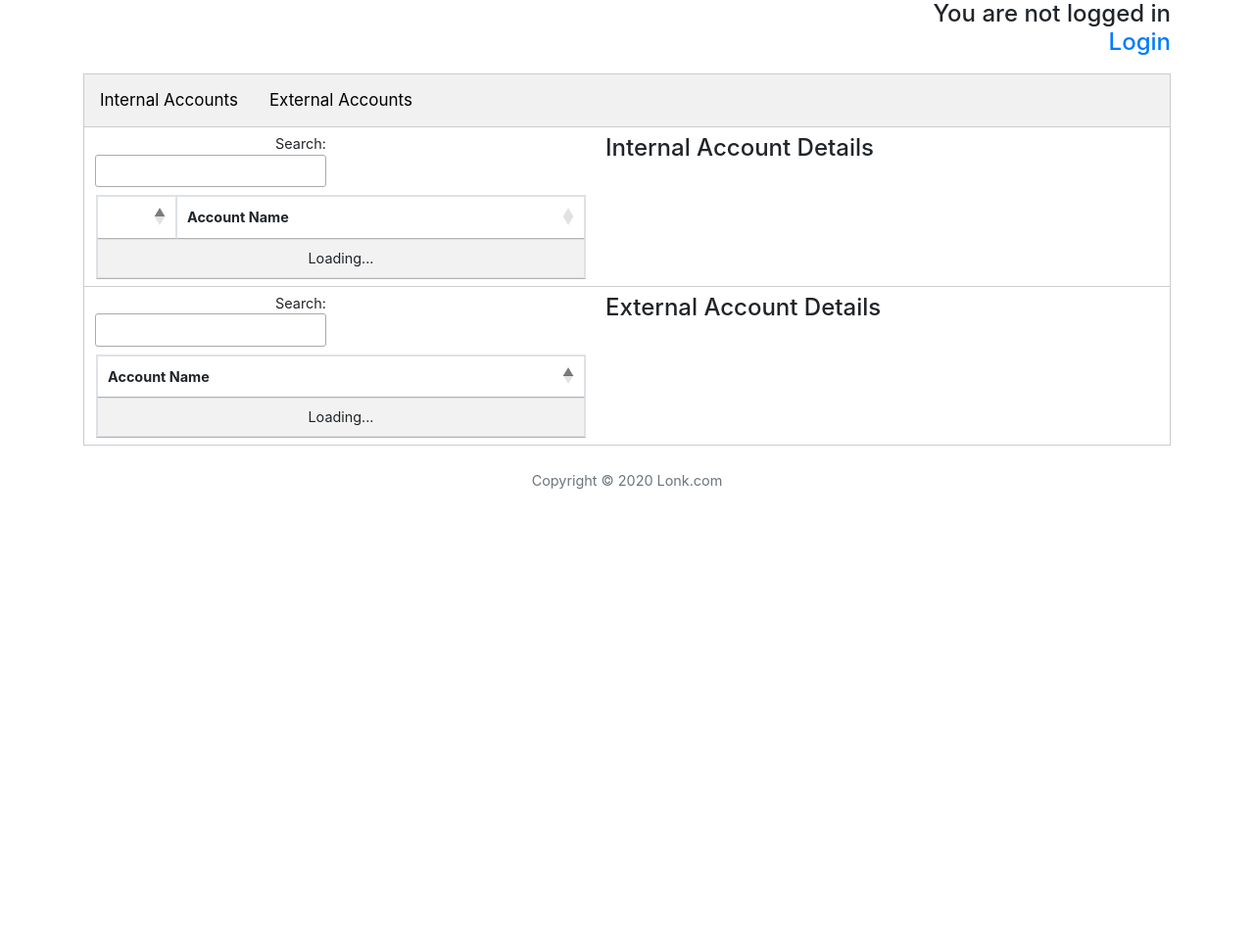
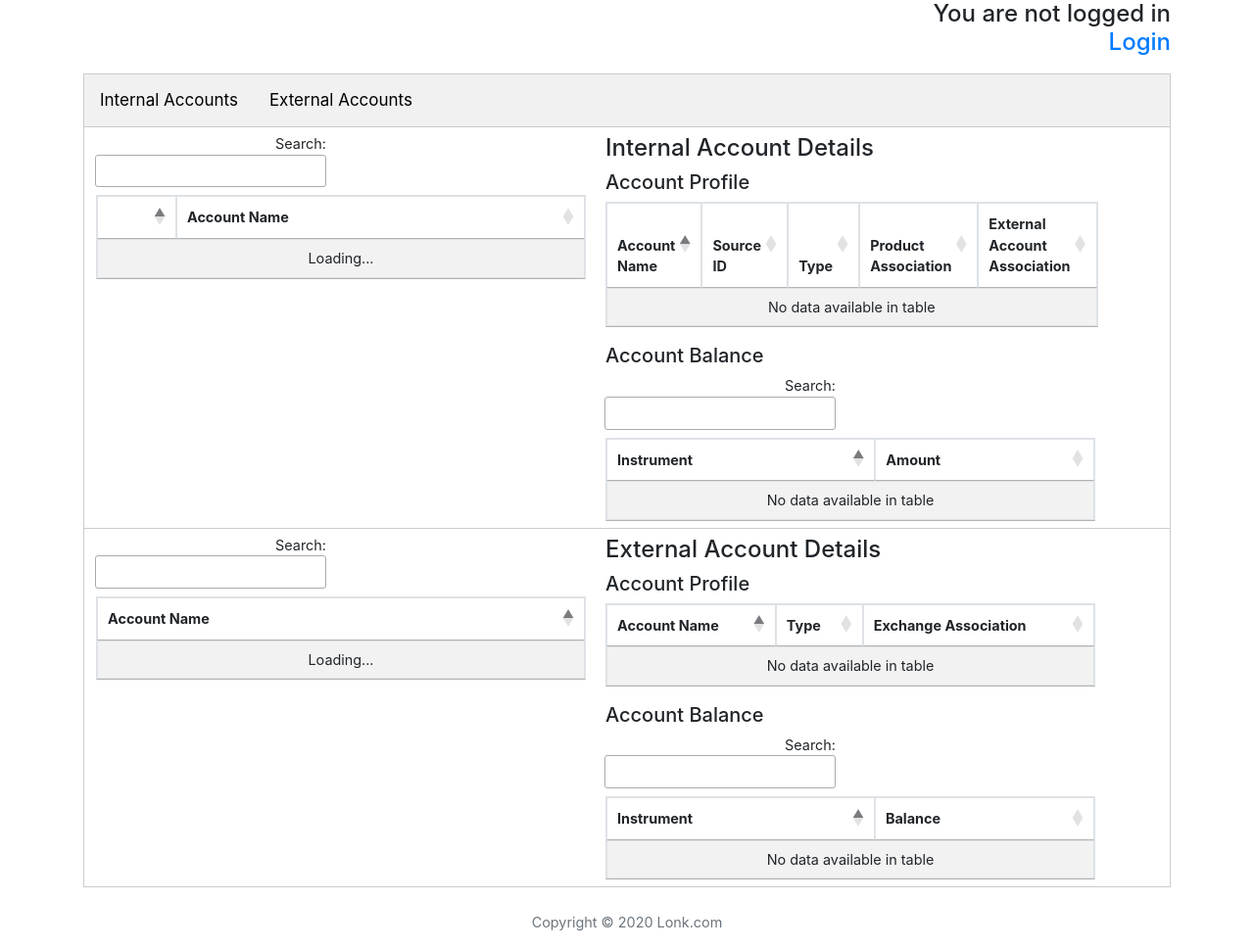
Before and after one commit to deoshao11/django-gui, a Django app: page / in a window 1280 px wide. Shown: the whole page at 98% size. Before the commit the page ends 499 px from the top, so only its background shows below. Run offline with Django 3.2, Linux system fonts and the light colour scheme; parts of the project's set-up code (start-up, migrations or seed data) failed here and were passed over; some libraries are stand-ins or nearby versions.

Commit message:
improve table view

```diff
--- a/restembed/core/templates/index.html
+++ b/restembed/core/templates/index.html
@@ -104,7 +104,31 @@
                 </div>
             </div>
             <div class="col-sm-12">
-                <div id="internal_account_details"><h4>Internal Account Details</h4></div>
+                <div id="internal_account_details">
+                    <h4>Internal Account Details</h4>
+                    <h5>Account Profile</h5>
+                    <table id="internal_account_static" class="table table-striped table-bordered">
+                        <thead>
+                            <tr>
+                                <th>Account Name</th>
+                                <th>Source ID</th>
+                                <th>Type</th>
+                                <th>Product Association</th>
+                                <th>External Account Association</th>
+                            </tr>
+                        </thead>
+                    </table>
+                    <p></p>
+                    <h5>Account Balance</h5>
+                    <table id="internal_account_balance" class="table table-striped table-bordered">
+                        <thead>
+                            <tr>
+                                <th>Instrument</th>
+                                <th>Amount</th>
+                            </tr>
+                        </thead>
+                    </table>
+                </div>
             </div>
         </div>
     </div>
@@ -125,7 +149,29 @@
                 </div>
             </div>
             <div class="col-sm-12">
-                <div id="external_account_details"><h4>External Account Details</h4></div>
+                <div id="external_account_details">
+                    <h4>External Account Details</h4>
+                    <h5>Account Profile</h5>
+                    <table id="external_account_static" class="table table-striped table-bordered">
+                        <thead>
+                            <tr>
+                                <th>Account Name</th>
+                                <th>Type</th>
+                                <th>Exchange Association</th>
+                            </tr>
+                        </thead>
+                    </table>
+                    <p></p>
+                    <h5>Account Balance</h5>
+                    <table id="external_account_balance" class="table table-striped table-bordered">
+                        <thead>
+                            <tr>
+                                <th>Instrument</th>
+                                <th>Balance</th>
+                            </tr>
+                        </thead>
+                    </table>
+                </div>
             </div>
         </div>
     </div>
@@ -209,7 +255,19 @@
     return result;
 }
 
-function filterByName (name, d) {
+function parseInstrument ( d ) {
+    var result = [];
+    for ( x in d["instruments"] ) {
+        var row = {};
+        row["instrument"] = x;
+        row["balance"] = d["instruments"][x];
+        console.log(row);
+        result.push(row);
+    }
+    return result;
+}
+
+function filterByName ( name, d ) {
     for (i=0; i<d.length; i++) {
         if(d[i]["accountName"] === name) {
             return d[i];
@@ -283,6 +341,32 @@
 
     });
 
+    var internal_account_static = $('#internal_account_static').DataTable({
+        "paging": false,
+        dom:
+            "<'row'<'col-sm-12'tr>>" +
+            "<<'col-sm-12 col-md-7'p>>",
+        "columns": [
+            { "data": "accountName" },
+            { "data": "sourceId" },
+            { "data": "type" },
+            { "data": "productAssociation" },
+            { "data": "externalAccountAssociation" },
+        ]
+    } );
+
+    var internal_account_balance = $('#internal_account_balance').DataTable({
+        "paging": false,
+        dom:
+            "<'row'<'col-sm-12 col-md-6'f>>" +
+            "<'row'<'col-sm-12'tr>>" +
+            "<<'col-sm-12 col-md-7'p>>",
+        "columns": [
+            { "data": "instrument" },
+            { "data": "balance" },
+        ]
+    } );
+
     $('#internal_account tbody').on('click', 'td.details-control', function () {
         var tr = $(this).closest('tr');
         var tdi = tr.find("i.fa");
@@ -298,13 +382,19 @@
         else {
             // Open this row
             row.child( showChildren( row.data()) ).show();
-            var fieldNameElement = document.getElementById('internal_account_details');
-            var result = '';
+            internal_account_static.clear().draw();
+            internal_account_balance.clear().draw();
             for (var i=0; i < row.data()['children'].length; i++) {
-                var account_row = filterByName(row.data()['children'][i], internal_account_table.data());
-                result += format(detailTable(account_row, balance_table.data()));
+                var info_row = filterByName(row.data()['children'][i], internal_account_table.data());
+                internal_account_static.row.add(info_row);
+
+                var bal_rows = parseInstrument(filterByName(row.data()['children'][i], balance_table.data()));
+                for ( d in bal_rows ) {
+                    internal_account_balance.row.add(bal_rows[d]);
+                }
             }
-            fieldNameElement.innerHTML = result;
+            internal_account_static.draw();
+            internal_account_balance.draw();
             tr.addClass('shown');
             tdi.first().removeClass('fa-plus-square');
             tdi.first().addClass('fa-minus-square');
@@ -314,8 +404,16 @@
     $('#internal_account tbody').on('click', 'td.account-click', function () {
         var tr = $(this).closest('tr');
         var row = internal_account_table.row( tr );
-        var fieldNameElement = document.getElementById('internal_account_details');
-        fieldNameElement.innerHTML = format(detailTable(row.data(), balance_table.data()));
+        var data = JSON.parse(JSON.stringify(row.data()));
+        internal_account_static.clear().draw();
+        internal_account_static.row.add(data).draw();
+
+        internal_account_balance.clear().draw();
+        var bal_rows = parseInstrument(filterByName(row.data()["accountName"], balance_table.data()));
+        for ( d in bal_rows ) {
+            internal_account_balance.row.add(bal_rows[d]);
+        }
+        internal_account_balance.draw();
     } );
 
     var external_account_table = $('#external_account').DataTable({
@@ -338,11 +436,44 @@
         ],
     } );
 
+    var external_account_static = $('#external_account_static').DataTable({
+        "paging": false,
+        dom:
+            "<'row'<'col-sm-12'tr>>" +
+            "<<'col-sm-12 col-md-7'p>>",
+        "columns": [
+            { "data": "accountName" },
+            { "data": "type" },
+            { "data": "exchangeAssociation" },
+        ]
+    } );
+
+    var external_account_balance = $('#external_account_balance').DataTable({
+        "paging": false,
+        dom:
+            "<'row'<'col-sm-12 col-md-6'f>>" +
+            "<'row'<'col-sm-12'tr>>" +
+            "<<'col-sm-12 col-md-7'p>>",
+        "columns": [
+            { "data": "instrument" },
+            { "data": "balance" },
+        ]
+    } );
+
     $('#external_account tbody').on('click', 'td.account-click', function () {
         var tr = $(this).closest('tr');
         var row = external_account_table.row( tr );
-        var fieldNameElement = document.getElementById('external_account_details');
-        fieldNameElement.innerHTML = format(detailTable(row.data(), balance_table.data()));
+        var data = JSON.parse(JSON.stringify(row.data()));
+        external_account_static.clear().draw();
+        external_account_static.row.add(data).draw();
+
+        var balance_row = filterByName(row.data()["accountName"], balance_table.data());
+        external_account_balance.clear().draw();
+        var bal_rows = parseInstrument(balance_row);
+        for ( d in bal_rows ) {
+            external_account_balance.row.add(bal_rows[d]);
+        }
+        external_account_balance.draw();
     } );
 });
 
```
